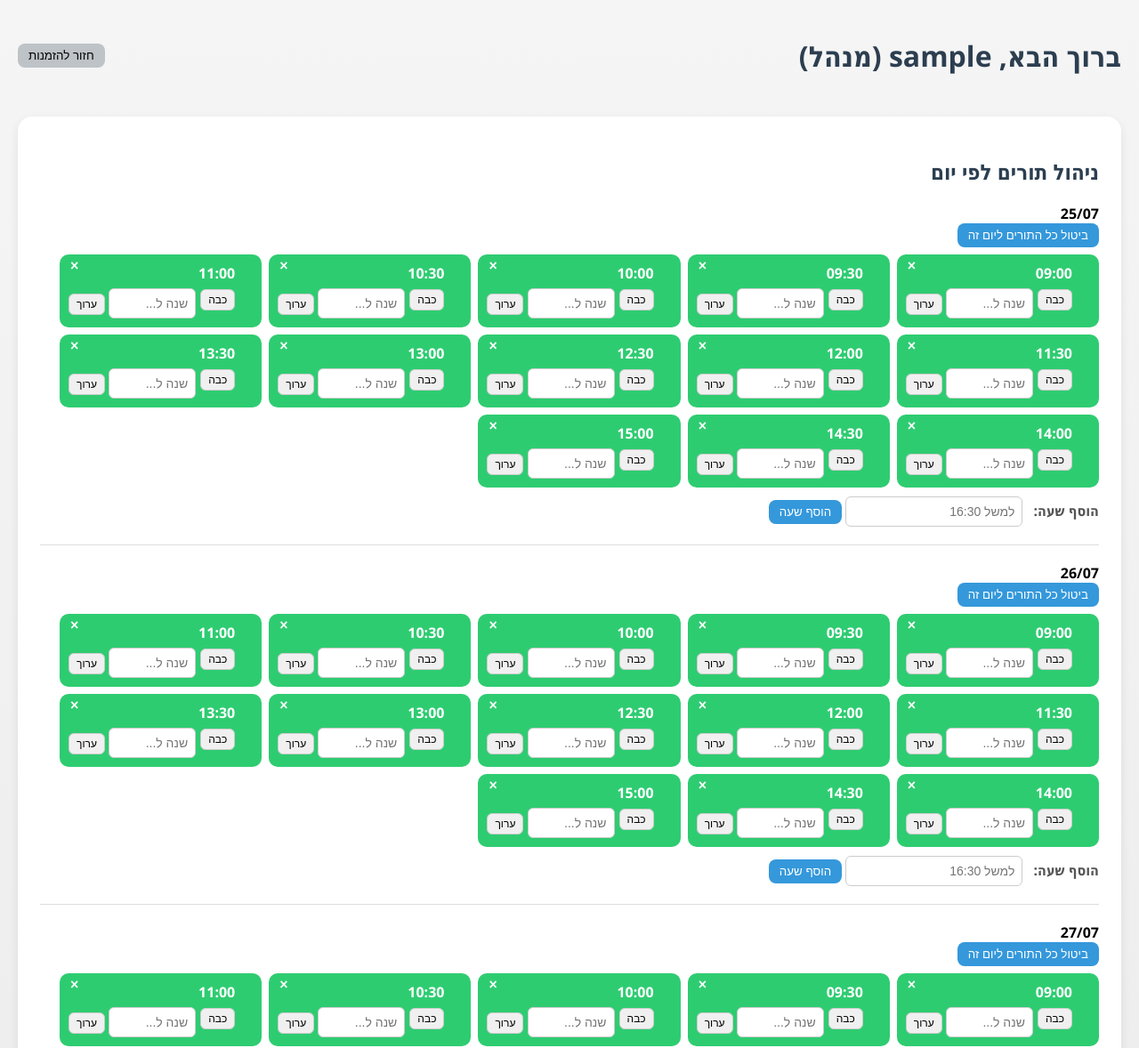
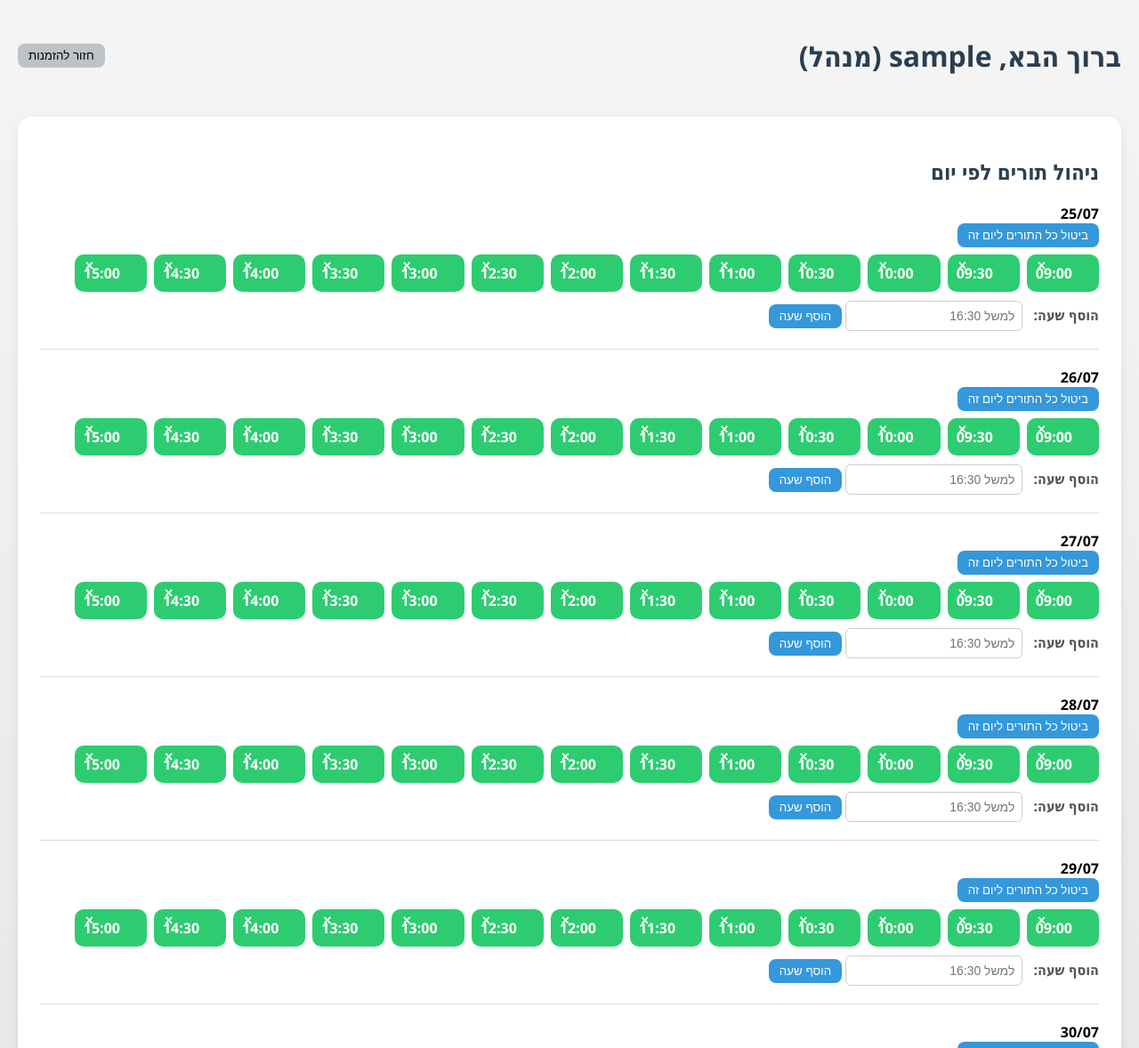
Before and after one commit to Nextwave19/barber, a Flask app: page /admin_command in a window 1280 px wide. Shown: the top 1178 px of the page at 89% size. Run offline with Flask 3, Linux system fonts and the light colour scheme; the visitor is signed in with stand-in values (Sample User, id 1).

Commit message:
Update admin_command.html

```diff
--- a/templates/admin_command.html
+++ b/templates/admin_command.html
@@ -46,14 +46,13 @@
             background-color: #95a5a6;
         }
 
-        .slot-button:hover .actions {
+        .slot-button.open .actions {
             display: flex;
         }
 
         .actions {
-            display: flex;
-            flex-direction: row;
-            justify-content: space-between;
+            display: none;
+            flex-direction: column;
             gap: 5px;
             margin-top: 6px;
         }
@@ -69,6 +68,12 @@
             padding: 4px 8px;
             font-size: 12px;
             cursor: pointer;
+        }
+
+        .actions input[type="text"] {
+            padding: 4px;
+            font-size: 12px;
+            width: 90px;
         }
 
         .actions button:hover {
@@ -180,7 +185,7 @@
 
         <div class="slots-container">
             {% for time in times %}
-                <div class="slot-button {% if time in disabled_slots[date] %}disabled{% endif %}">
+                <div class="slot-button {% if time in disabled_slots[date] %}disabled{% endif %}" onclick="toggleActions(this)">
                     {{ time }}
                     <form method="POST" action="/slot" style="display:inline;">
                         <input type="hidden" name="date" value="{{ date }}">
@@ -199,7 +204,7 @@
                             <input type="hidden" name="date" value="{{ date }}">
                             <input type="hidden" name="time" value="{{ time }}">
                             <input type="hidden" name="action" value="edit">
-                            <input type="text" name="new_time" placeholder="שנה ל..." required style="width: 80px;">
+                            <input type="text" name="new_time" placeholder="שנה ל..." required>
                             <button type="submit">ערוך</button>
                         </form>
                     </div>
@@ -245,5 +250,11 @@
     </ul>
 </div>
 
+<script>
+    function toggleActions(element) {
+        element.classList.toggle('open');
+    }
+</script>
+
 </body>
 </html>
```
